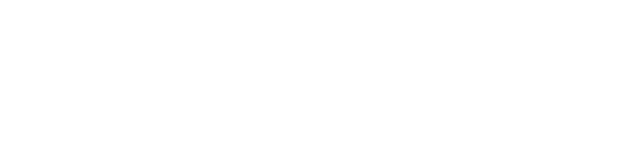
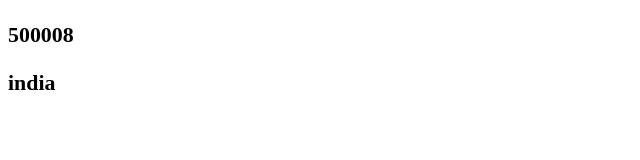
Before and after one commit to lbharathl/website, a plain HTML site: page contact.html in a window 1280 px wide. Shown: the whole page, without its empty margins (0-640 px from the left). Drawn offline with Linux system fonts and the light colour scheme.

Commit message:
updated bugs in contacts.html

```diff
--- a/contact.html
+++ b/contact.html
@@ -1,11 +1,11 @@
 <!DOCTYPE html>
 <html>
 <head>
-	<title>Contacts Session<title>
+	<title>Contacts Session</title>
 </head>
 <body>
-<h3><HYDERABAD</h3>>
-<h3>500008</h3>>
-<h3><india</h3>>
-<</body>
+<h3><HYDERABAD</h3>
+<h3>500008</h3>
+<h3>india</h3>
+</body>
 </html>
```
